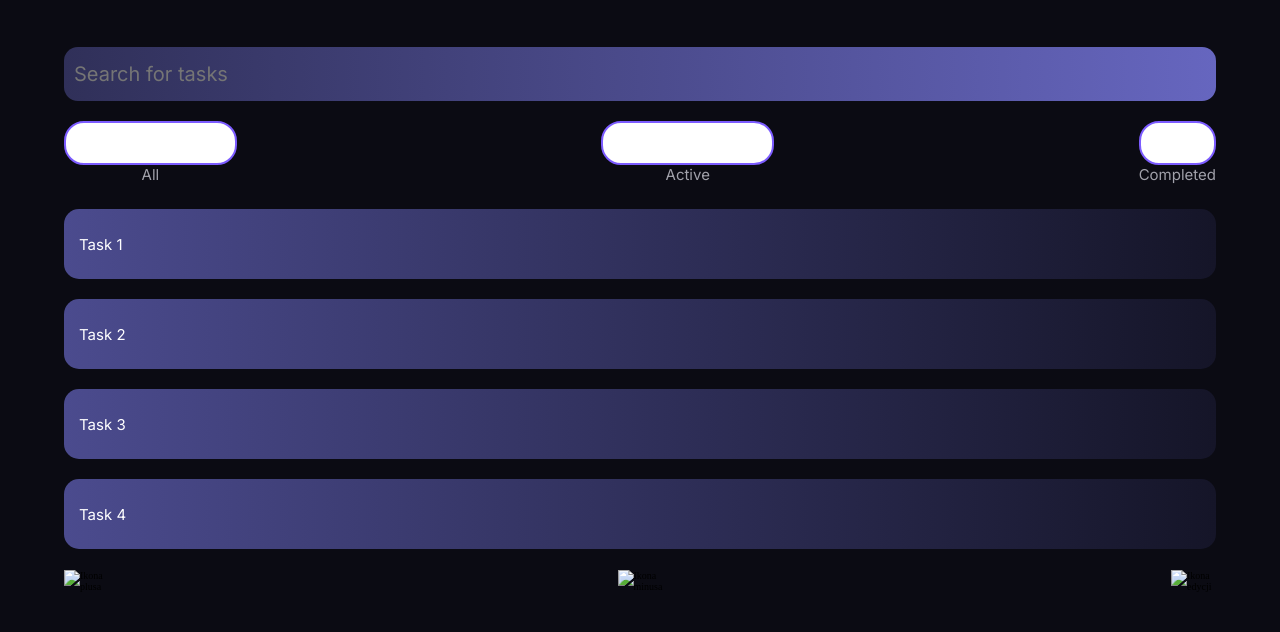
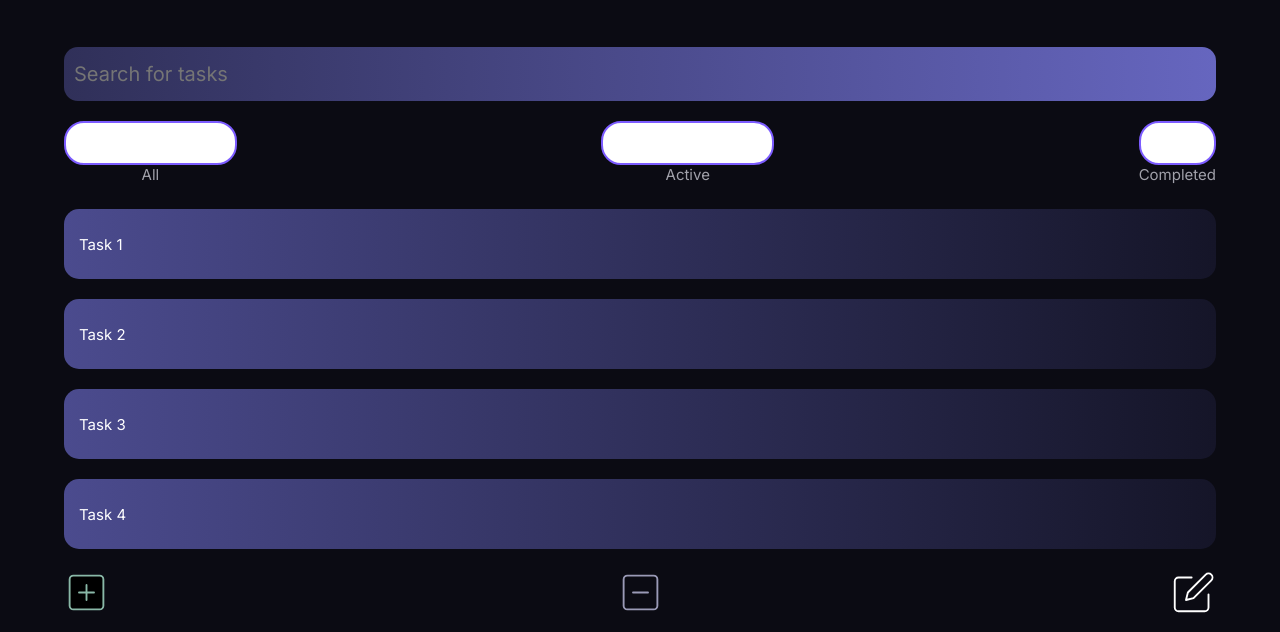
Before and after one commit to JustDarkSide/TODO_APP, a plain HTML site: page index.html in a window 1280 px wide. Shown: the part 168-800 px from the top of the page. Drawn offline with Linux system fonts and the light colour scheme; the site is published under a folder, as on GitHub Pages, so addresses that start at the root find nothing.

Commit message:
changed the path to icons

```diff
--- a/index.html
+++ b/index.html
@@ -69,13 +69,13 @@
 				</div>
 				<div class="task-managment-panel">
 					<div class="task-manager add-task">
-						<img src="/img/plus-square.svg" alt="Ikona plusa" />
+						<img src="img/plus-square.svg" alt="Ikona plusa" />
 					</div>
 					<div class="task-manager remove-task">
-						<img src="/img/minus-square.svg" alt="Ikona minusa" />
+						<img src="img/minus-square.svg" alt="Ikona minusa" />
 					</div>
 					<div class="task-manager edit-task">
-						<img src="/img/edit.svg" alt="Ikona edycji" />
+						<img src="img/edit.svg" alt="Ikona edycji" />
 					</div>
 				</div>
 			</div>
```
